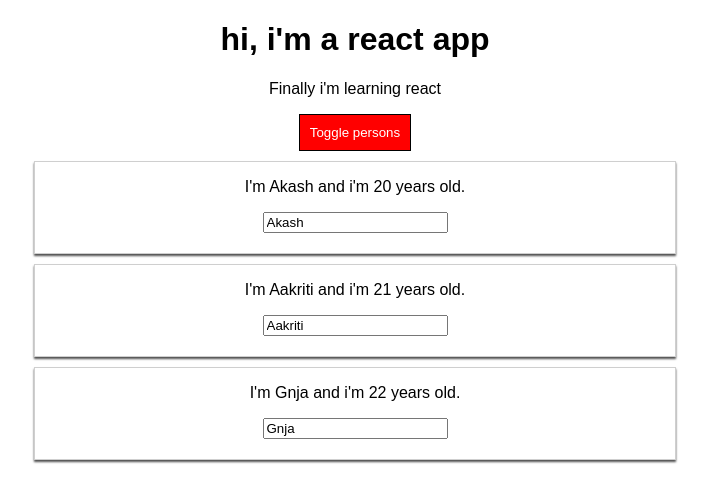
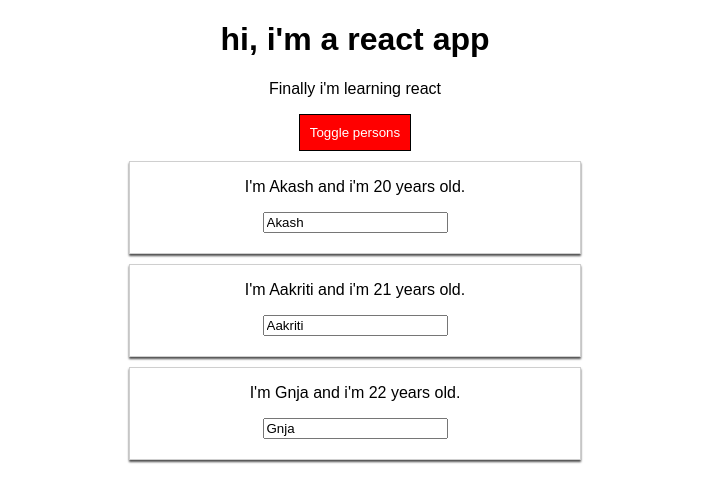
Before and after one commit to akshpnwr/first-react-app, a React (Create React App) app: page / in a window 1280 px wide. Both pictures are taken after a click on the button "Toggle persons". Shown: the top 502 px of the page, without its empty margins (285-994 px from the left). Built offline with nearby package versions, Linux system fonts and the light colour scheme.

Commit message:
Style module #2 styled-components package

```diff
--- a/package.json
+++ b/package.json
@@ -6,7 +6,8 @@
     "radium": "^0.26.1",
     "react": "^17.0.1",
     "react-dom": "^17.0.1",
-    "react-scripts": "1.1.5"
+    "react-scripts": "1.1.5",
+    "styled-components": "^5.2.1"
   },
   "scripts": {
     "start": "react-scripts start",
--- a/src/App.js
+++ b/src/App.js
@@ -1,5 +1,5 @@
 import React, { Component } from 'react';
-import Radium from 'radium';
+import styled from 'styled-components';
 import './App.css';
 import Person from './Person/Person';
 
@@ -58,16 +58,16 @@ class App extends Component {
   };
 
   render() {
-    const style = {
-      border: '1px solid black',
-      backgroundColor: 'green',
-      color: 'white',
-      padding: '10px',
-      cursor: 'pointer',
-      ':hover': {
-        backgroundColor: 'blue',
-      },
-    };
+    const StyleButton = styled.button`
+      border: 1px solid black;
+      background-color: ${(props) => (props.alt ? 'red' : 'green')};
+      color: white;
+      padding: 10px;
+      cursor: pointer;
+      &:hover {
+        background-color: ${(props) => (props.alt ? 'salmon' : 'blue')};
+      }
+    `;
 
     let persons = null;
 
@@ -83,30 +83,8 @@ class App extends Component {
               changed={(e) => this.nameChangedHandler(e, p.id)}
             />
           ))}
-          {/* <Person
-            name={this.state.person[0].name}
-            age={this.state.person[0].age}
-          />
-          <Person
-            name={this.state.person[1].name}
-            age={this.state.person[1].age}
-            click={this.switchNameHandler.bind(this, 'Aksh')}
-            changed={this.nameChangedHandler.bind(this)}
-          >
-            And this Person is me.
-          </Person>
-          <Person
-            name={this.state.person[2].name}
-            age={this.state.person[2].age}
-          /> */}
         </div>
       );
-
-      style.backgroundColor = 'red';
-      style[':hover'] = {
-        backgroundColor: 'white',
-        color: 'black',
-      };
     }
 
     const classes = [];
@@ -118,9 +96,12 @@ class App extends Component {
       <div className="App">
         <h1>hi, i'm a react app</h1>
         <p className={classes.join(' ')}>Finally i'm learning react</p>
-        <button style={style} onClick={this.togglePersonsHandler}>
+        <StyleButton
+          alt={this.state.showPersons}
+          onClick={this.togglePersonsHandler}
+        >
           Toggle persons
-        </button>
+        </StyleButton>
         {persons}
       </div>
     );
@@ -149,4 +130,4 @@ class App extends Component {
 //   };
 // };
 
-export default Radium(App);
+export default App;
--- a/src/Person/Person.css
+++ b/src/Person/Person.css
@@ -1,8 +1,8 @@
-.Person {
+/* .Person {
   border: 1px solid rgb(207, 207, 207);
   margin: 0 auto;
   width: 50%;
   box-shadow: 0 2px 2px rgb(80, 80, 80);
   margin-top: 10px;
   padding-bottom: 20px;
-}
+} */
--- a/src/Person/Person.js
+++ b/src/Person/Person.js
@@ -1,15 +1,30 @@
 import React from 'react';
-
+import styled from 'styled-components';
 import './Person.css';
 
-const person = (props) => (
-  <div className="Person">
+const StyledDiv = styled.div`
+  border: 1px solid rgb(207, 207, 207);
+  margin: 0 auto;
+  width: 50%;
+  box-shadow: 0 2px 2px rgb(80, 80, 80);
+  margin-top: 10px;
+  padding-bottom: 20px;
+
+  @media (min-width: 500px) {
+    width: 450px;
+  }
+`;
+
+const person = (props) => {
+  return (
+    <StyledDiv>
       <p onClick={props.click}>
         I'm {props.name} and i'm {props.age} years old.
       </p>
       <p>{props.children}</p>
       <input type="text" value={props.name} onChange={props.changed} />
-  </div>
+    </StyledDiv>
   );
+};
 
 export default person;
```
Also changed, not shown: 1 other file (tests, documents, lock files or other folders). Lines whose indentation alone changed are shown as unchanged.
